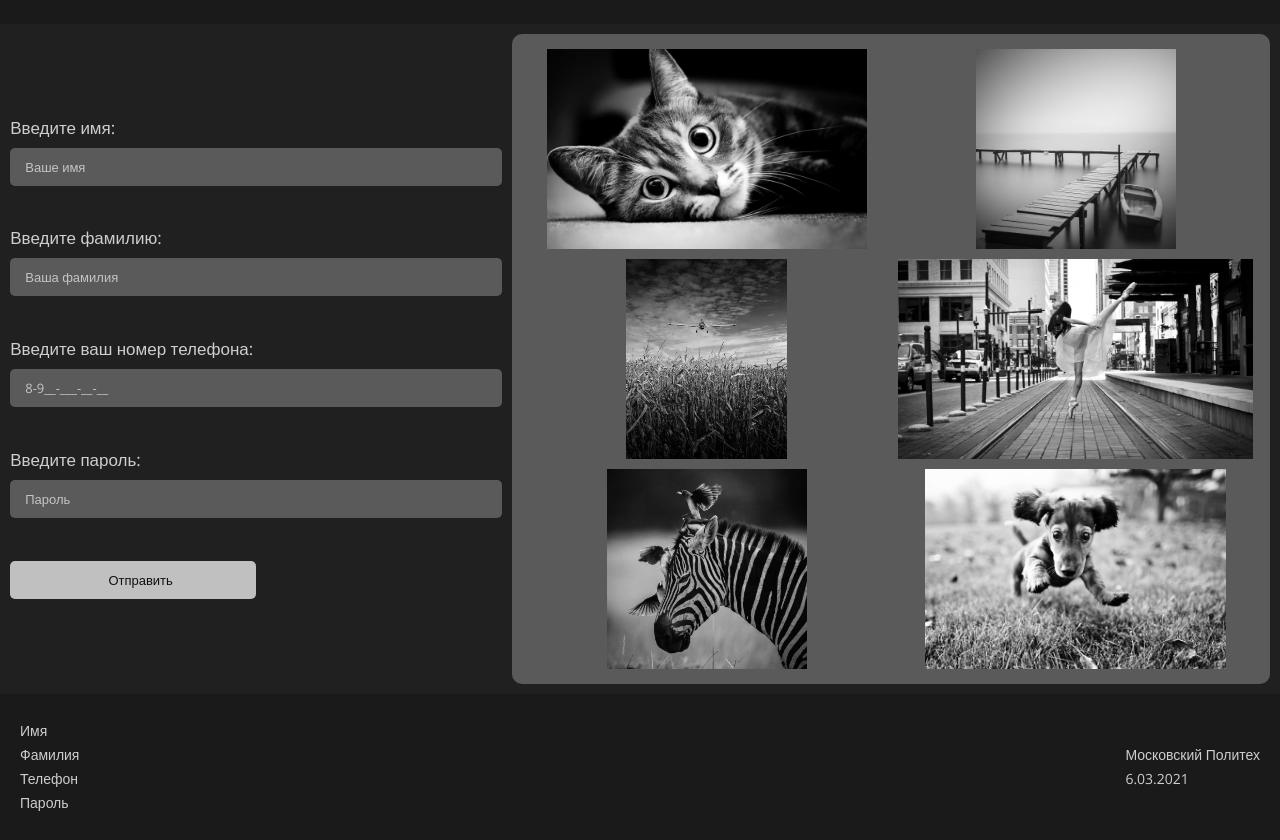
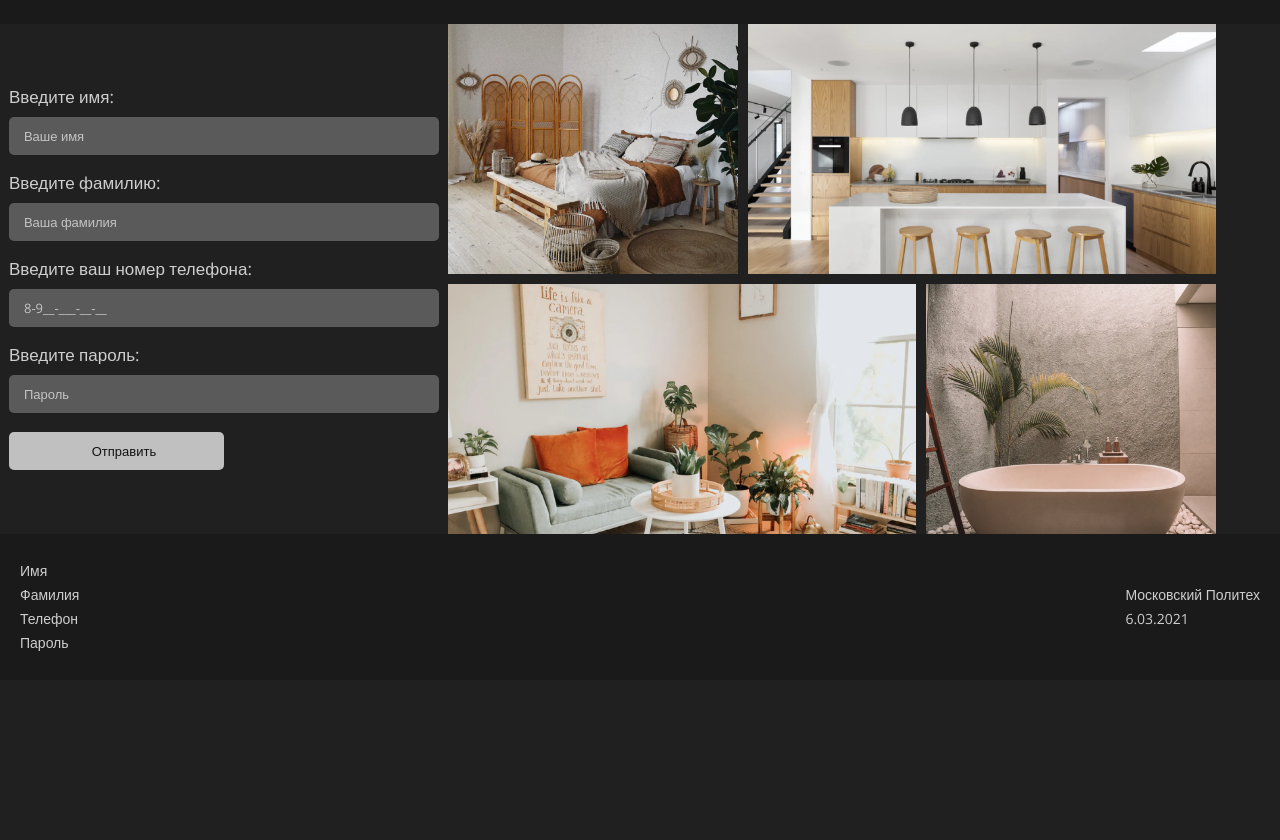
Before and after one commit to DenisKamchatov/Lab_2, a plain HTML site: page index.html in a window 1280 px wide. Shown: the part 61-901 px from the top of the page. After the commit the page ends 800 px from the top, so only its background shows below. Drawn offline with nearby package versions, Linux system fonts and the light colour scheme.

Commit message:
git-commit

```diff
--- a/index.html
+++ b/index.html
@@ -43,24 +43,13 @@
                 </div>
             </form>
             <section class="gallery">
-                <div class="gallery__inner">
-                    <div class="gallery__image">
-                        <img src="./img/cat.jpg" alt="cat" class="cat-image">
+                <div class="gallery__main">
+                    <div class="gallery__info"></div>
+                    <div class="gallery__image-first">
                     </div>
-                    <div class="gallery__image">
-                        <img src="./img/lake.jpg" alt="lake" class="lake-image">
+                    <div class="gallery__image-second">
                     </div>
-                    <div class="gallery__image">
-                        <img src="./img/plane.jpg" alt="plane" class="plane-image">
-                    </div>
-                    <div class="gallery__image">
-                        <img src="./img/woman.jpg" alt="woman" class="woman-image">
-                    </div>
-                    <div class="gallery__image">
-                        <img src="./img/zebra.jpg" alt="zebra" class="zebra-image">
-                    </div>
-                    <div class="gallery__image">
-                        <img src="./img/dog.jpg" alt="dog" class="dog-image">
+                    <div class="gallery__image-third">
                     </div>
                 </div>
             </section>
--- a/styles/style.scss
+++ b/styles/style.scss
@@ -36,7 +36,7 @@ img {
     main {
         grid-area: main;
         display: grid;
-        grid-template: 1fr / 40% minmax(10%, 60%);
+        grid-template: 1fr / 35% minmax(10%, 60%);
         grid-template-areas: "form section";
 
         form {
@@ -74,43 +74,36 @@ img {
             }
         }
 
-        .gallery__inner {
-            border-radius: 10px;
-            grid-area: section;
-            display: grid;
-            grid-gap: 10px;
-            justify-items: center;
-            background-color: rgb(90, 90, 90);
-            grid-template-columns: 1fr 1fr;
-            grid-template-rows: auto auto;
-            padding: 15px;
-            margin: 10px 10px 10px 0;
+        .gallery {
+            &__main {
+                display: grid;
+                grid-template: 250px 250px / 1fr 22% 1fr;
+                grid-template-areas:
+                    "info-image first-image first-image"
+                    "second-image second-image third-image";
+                grid-auto-flow: dense;
+                grid-gap: 10px;
+            }
 
-            .gallery__image {
-                img {
-                    width: 100%;
-                    height: auto;
-                }
+            &__info {
+                background: url("../img/works-info.png") 0 0 / cover no-repeat;
+                grid-area: info-image;
             }
-            .gallery__image:nth-child(1) {
-                grid-area: 1 / 1 / 2 / 2;
+
+            &__image-first {
+                background: url("../img/works-image.png") 0 0 / cover no-repeat;
+                grid-area: first-image;
             }
-            .gallery__image:nth-child(2) {
-                grid-area: 1 / 2 / 2 / 3;
+            &__image-second {
+                background: url("../img/works-image(1).png") 0 0 / cover no-repeat;
+                grid-area: second-image;
             }
-            .gallery__image:nth-child(3) {
-                grid-area: 2 / 1 / 3 / 2;
-            }
-            .gallery__image:nth-child(4) {
-                grid-area: 2 / 2 / 3 / 3;
-            }
-            .gallery__image:nth-child(5) {
-            }
-            .gallery__image:nth-child(6) {
+            &__image-third {
+                background: url("../img/works-image(2).png") 0 0 / cover no-repeat;
+                grid-area: third-image;
             }
         }
     }
-
     footer {
         grid-area: footer;
         background-color: $block-color;
```
Also changed, not shown: img/works-image(1).png (added), img/works-image(2).png (added), img/works-image.png (added), img/works-info.png (added), styles/style.css, 1 other file.
